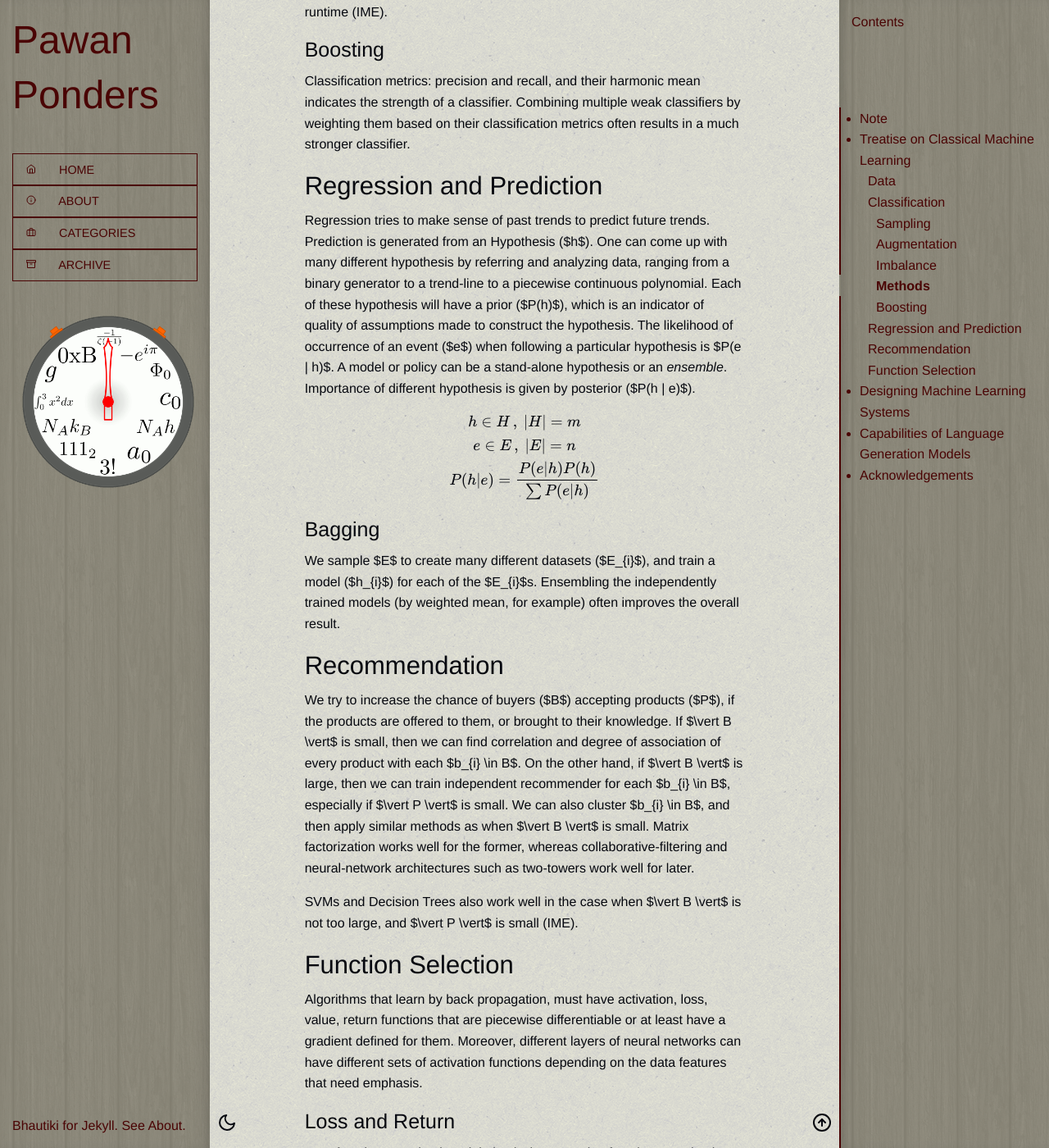
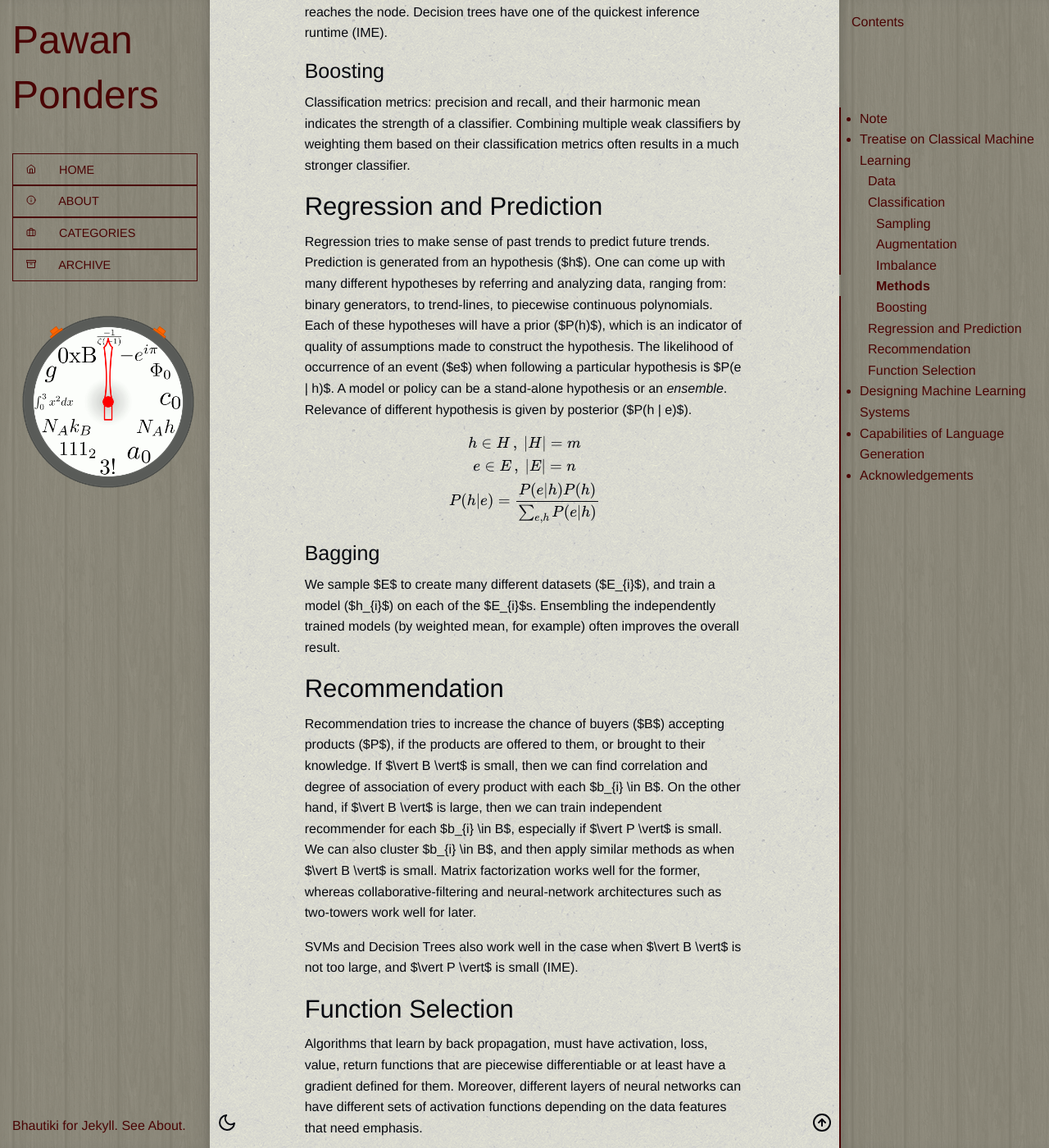
Before and after one commit to pawanmsr/pawanmsr.github.io, a Jekyll site: the page built from _posts/2025-04-11-classical-ml.markdown, in a window 1280 px wide and 1400 px high, scrolled down 3384 px. Shown: the whole window at 82% size. Built offline with Jekyll 4.4.1, drawn with Linux system fonts in a browser that asks for light colours; some of the changed text lies outside the part shown.

Commit message:
fixes and updates

```diff
--- a/_posts/2025-04-11-classical-ml.markdown
+++ b/_posts/2025-04-11-classical-ml.markdown
@@ -58,7 +58,7 @@ $$
     \displaylines{
         \kappa(x_{i}, x_{j}) = e^{- \gamma \Vert x_{i} - x_{j} \Vert^{2}} \\
         \Phi = e^{- \gamma \Vert x \Vert^{2}} \\
-        B = \Phi' = e^{\gamma \Vert x \vert^{2}}
+        B = \Phi' = e^{\gamma \Vert x \Vert^{2}}
     }
 $$
 
@@ -109,25 +109,25 @@ Classification metrics: precision and recall, and their harmonic mean indicates
 
 ### Regression and Prediction
 
-Regression tries to make sense of past trends to predict future trends. Prediction is generated from an Hypothesis ($h$). One can come up with many different hypothesis by referring and analyzing data, ranging from a binary generator to a trend-line to a piecewise continuous polynomial. Each of these hypothesis will have a prior ($P(h)$), which is an indicator of quality of assumptions made to construct the hypothesis. The likelihood of occurrence of an event ($e$) when following a particular hypothesis is $P(e \| h)$. A model or policy can be a stand-alone hypothesis or an *ensemble*. Importance of different hypothesis is given by posterior ($P(h \| e)$).
+Regression tries to make sense of past trends to predict future trends. Prediction is generated from an hypothesis ($h$). One can come up with many different hypotheses by referring and analyzing data, ranging from: binary generators, to trend-lines, to piecewise continuous polynomials. Each of these hypotheses will have a prior ($P(h)$), which is an indicator of quality of assumptions made to construct the hypothesis. The likelihood of occurrence of an event ($e$) when following a particular hypothesis is $P(e \| h)$. A model or policy can be a stand-alone hypothesis or an *ensemble*. Relevance of different hypothesis is given by posterior ($P(h \| e)$).
 
 $$
 \begin{equation}
     \displaylines{
         h \in H \,, \ \vert H \vert = m \\
         e \in E \,, \ \vert E \vert = n \\
-        P(h | e) = \frac{P(e | h) P(h)}{\sum P(e | h)}
+        P(h | e) = \frac{P(e | h) P(h)}{\sum_{e, h} P(e | h)}
     }
 \end{equation}
 $$
 
 #### Bagging
 
-We sample $E$ to create many different datasets ($E_{i}$), and train a model ($h_{i}$) for each of the $E_{i}$s. Ensembling the independently trained models (by weighted mean, for example) often improves the overall result.
+We sample $E$ to create many different datasets ($E_{i}$), and train a model ($h_{i}$) on each of the $E_{i}$s. Ensembling the independently trained models (by weighted mean, for example) often improves the overall result.
 
 ### Recommendation
 
-We try to increase the chance of buyers ($B$) accepting products ($P$), if the products are offered to them, or brought to their knowledge. If $\vert B \vert$ is small, then we can find correlation and degree of association of every product with each $b_{i} \in B$.  On the other hand, if $\vert B \vert$ is large, then we can train independent recommender for each $b_{i} \in B$, especially if $\vert P \vert$ is small. We can also cluster $b_{i} \in B$, and then apply similar methods as when $\vert B \vert$ is small. Matrix factorization works well for the former, whereas collaborative-filtering and neural-network architectures such as two-towers work well for later.
+Recommendation tries to increase the chance of buyers ($B$) accepting products ($P$), if the products are offered to them, or brought to their knowledge. If $\vert B \vert$ is small, then we can find correlation and degree of association of every product with each $b_{i} \in B$.  On the other hand, if $\vert B \vert$ is large, then we can train independent recommender for each $b_{i} \in B$, especially if $\vert P \vert$ is small. We can also cluster $b_{i} \in B$, and then apply similar methods as when $\vert B \vert$ is small. Matrix factorization works well for the former, whereas collaborative-filtering and neural-network architectures such as two-towers work well for later.
 
 SVMs and Decision Trees also work well in the case when $\vert B \vert$ is not too large, and $\vert P \vert$ is small (IME).
 
@@ -137,13 +137,13 @@ Algorithms that learn by back propagation, must have activation, loss, value, re
 
 #### Loss and Return
 
-Loss functions need to be minimized whereas value functions need to be maximized. Functions such as mean-squared-error accentuate the difference between the obtained and expected. If the difference is smaller than 1, then the loss diminishes, whereas it aggravates if the difference is larger than 1. Ideally, in probabilistic modelling, the output is obtained from a softmax layer, so the loss diminishes. In this case, it is conducive to use mean-absolute-error.
+Loss functions need to be minimized, whereas value functions need to be maximized. Functions such as mean-squared-error accentuate the difference between the obtained and expected. If the difference is smaller than 1, then the loss diminishes, whereas it aggravates if the difference is larger than 1. Ideally, in probabilistic modelling, the output is obtained from a softmax layer, so the loss diminishes. In this case, it is conducive to use mean-absolute-error.
 
 $$
 \begin{equation}
     \displaylines{
         L_{mse} = \frac{1}{2} \frac{\sum_{e} \Vert y - \hat{y} \Vert^{2}}{\vert E \vert} \\
-        L_{mae} = \frac{\sum_{e} \vert y - \hat{y} \vert}{\vert E \vert}
+        L_{mae} = \frac{\sum_{e} \Vert y - \hat{y} \Vert}{\vert E \vert}
     }
 \end{equation}
 $$
@@ -154,7 +154,7 @@ $$
 \begin{equation}
     \displaylines{
         L_{huber} = \begin{cases}
-            L_{mse} & \vert y - \hat{y} \vert \lt \delta \\
+            L_{mse} & \Vert y - \hat{y} \Vert \lt \delta \\
             \delta \times (L_{mae} - \frac{1}{2} \delta) & \\
         \end{cases}
     }
@@ -195,9 +197,9 @@ I tried this using a set of refurbished and new mini-PCs running low-end process
 
 Inference cost can be saved for miniature models by shipping them with user applications. Additionally, inference will no longer require an API call. Programming the algorithm in application native language can become a bottleneck. A web application will usually need the forward propagation programmed in javascript or typescript, for instance.
 
-Models that can retrain or fine tune themselves in short durations (~ 10s of seconds) on at least a few types of devices, can be shipped with user applications. Repeated retraining can lead to slow-downs and heat-up that might force users to review the application negatively. Moreover, there can be minor differences in parameter values if trained on non-standard host devices, due to non-availability or differences in data types within the processors.
+Models that can retrain or fine tune themselves in short durations (~ 10s of seconds) on at least a few types of devices, can be shipped with user application. Repeated retraining can lead to slow-downs and heat-up that might force users to review the application negatively. Moreover, there can be minor differences in parameter values if trained on non-standard host devices, due to non-availability or differences in data types within the processors.
 
-## Capabilities of Language Generation Models
+## Capabilities of Language Generation
 
 Tokens are basic data units of language models. One or more tokens combine to form larger units of language (such as words and sentences). Models predict generation probabilities of tokens. Heuristics can be applied to these probabilities to change to outcome of the generated text.
 
```
Also changed, not shown: other parts of _posts/2025-04-11-classical-ml.markdown (+15 -11 lines).
